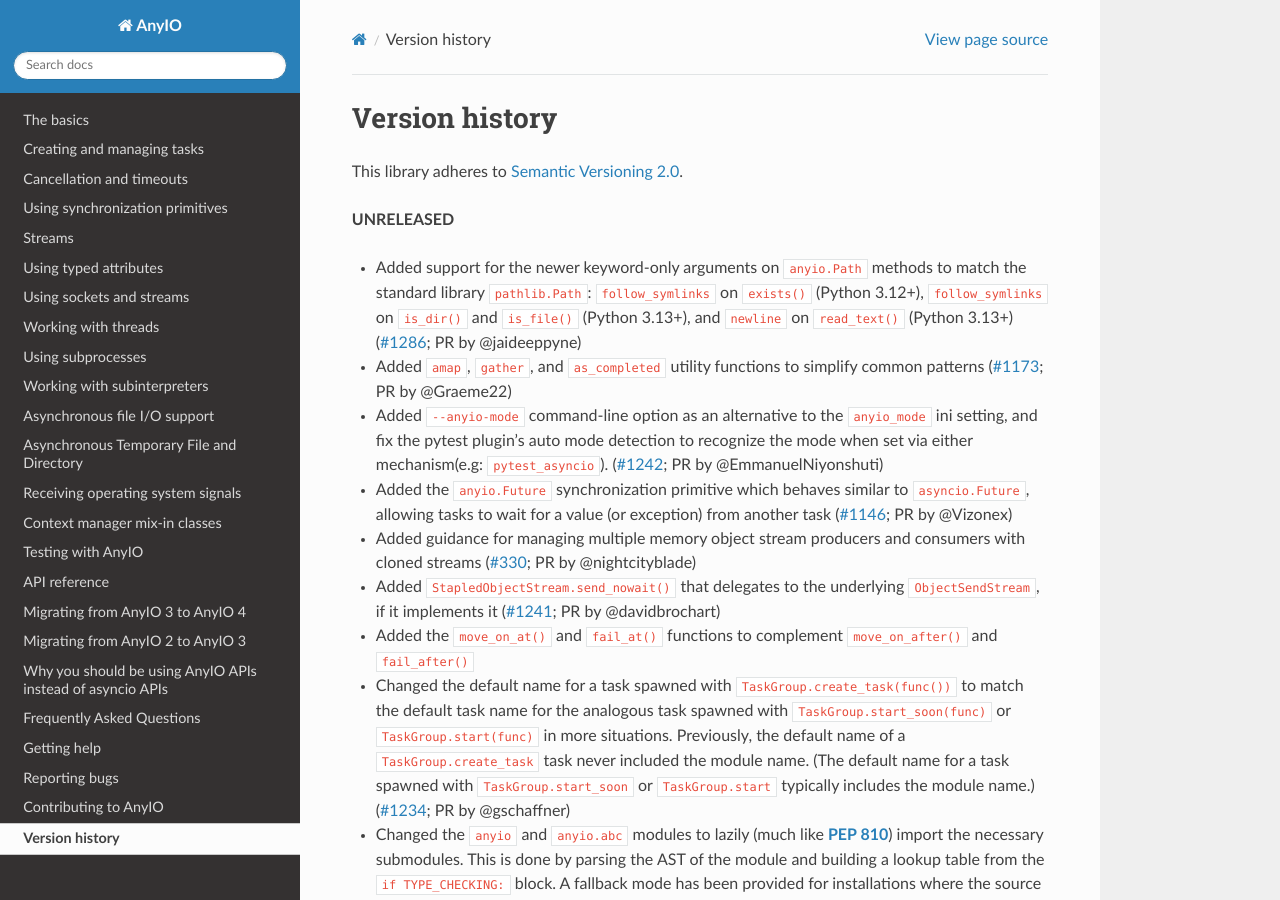
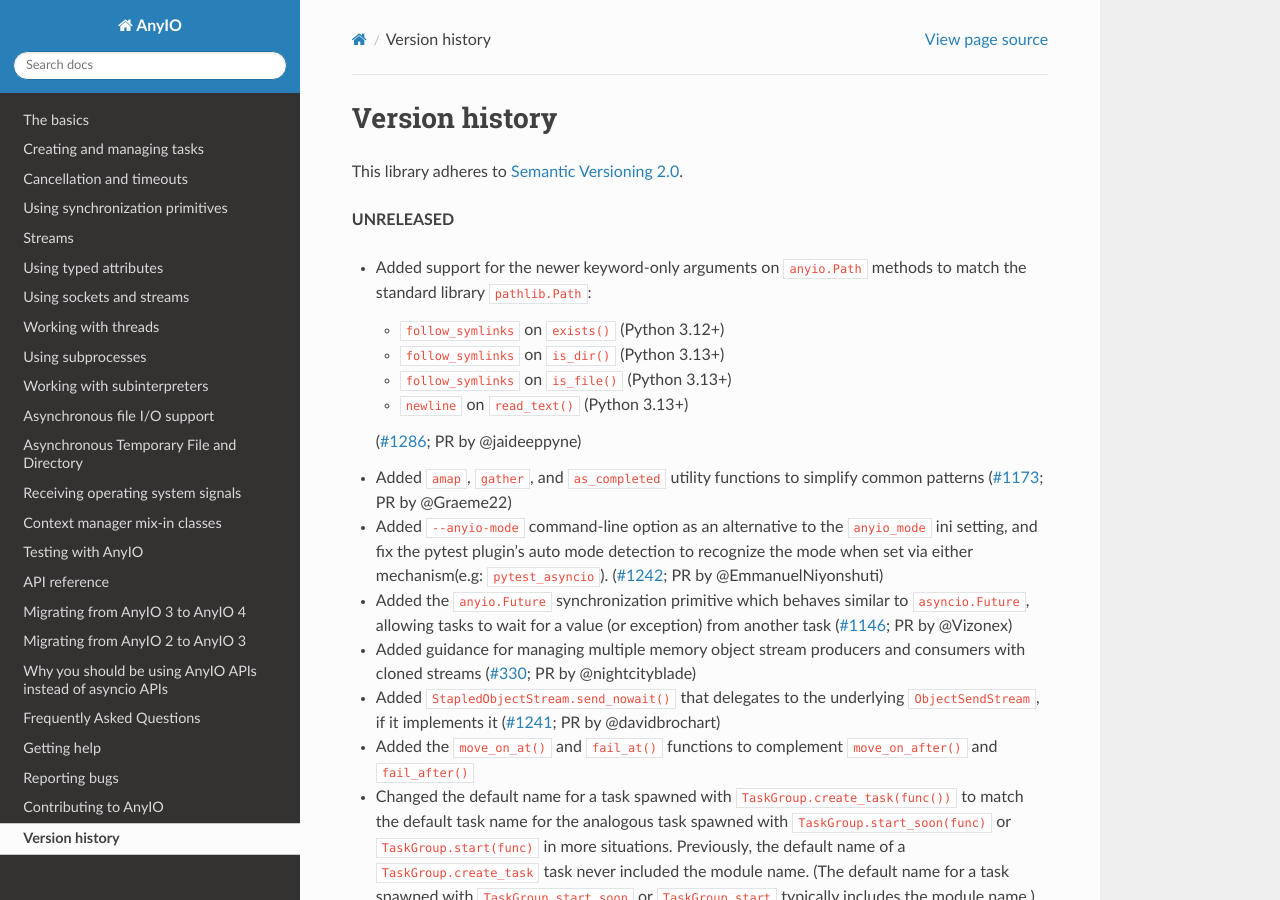
Before and after one commit to agronholm/anyio, a Sphinx documentation site: the page built from docs/versionhistory.rst, in a window 1280 px wide and 900 px high. Built offline with Sphinx 7.4.7 and the Read the Docs theme 3.1.0, drawn with Linux system fonts in a browser that asks for light colours; the version number could not be read and is left out.

Commit message:
Improved the formatting of the changelog entry

```diff
--- a/docs/versionhistory.rst
+++ b/docs/versionhistory.rst
@@ -6,9 +6,12 @@ This library adheres to `Semantic Versioning 2.0 <http://semver.org/>`_.
 **UNRELEASED**
 
 - Added support for the newer keyword-only arguments on ``anyio.Path`` methods to match
-  the standard library ``pathlib.Path``: ``follow_symlinks`` on ``exists()`` (Python
-  3.12+), ``follow_symlinks`` on ``is_dir()`` and ``is_file()`` (Python 3.13+), and
-  ``newline`` on ``read_text()`` (Python 3.13+)
+  the standard library ``pathlib.Path``:
+
+  * ``follow_symlinks`` on ``exists()`` (Python 3.12+)
+  * ``follow_symlinks`` on ``is_dir()`` (Python 3.13+)
+  * ``follow_symlinks`` on ``is_file()`` (Python 3.13+)
+  * ``newline`` on ``read_text()`` (Python 3.13+)
   (`#1286 <https://github.com/agronholm/anyio/pull/1286>`_; PR by @jaideeppyne)
 - Added ``amap``, ``gather``, and ``as_completed`` utility functions to simplify common
   patterns (`#1173 <https://github.com/agronholm/anyio/pull/1173>`_; PR by @Graeme22)
```
